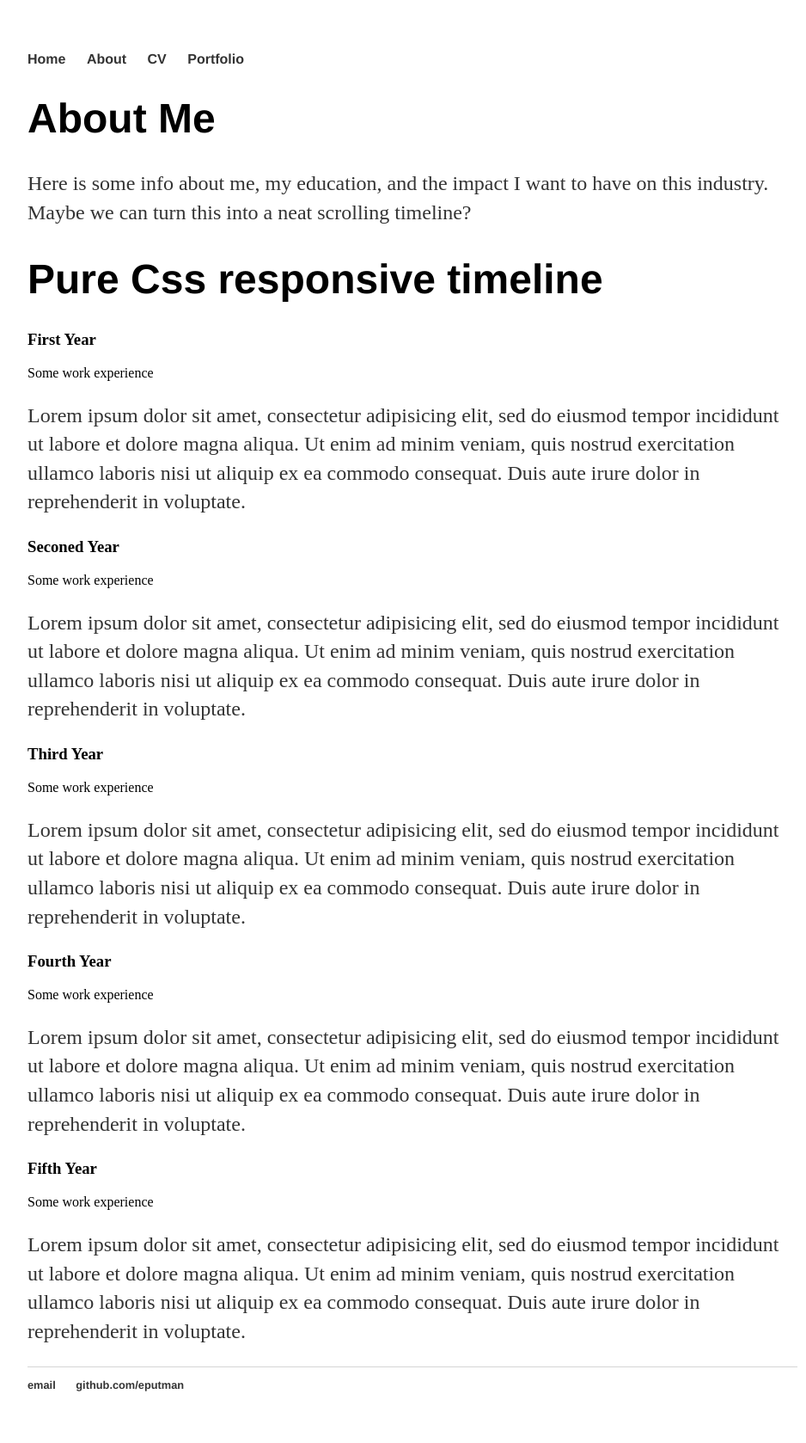
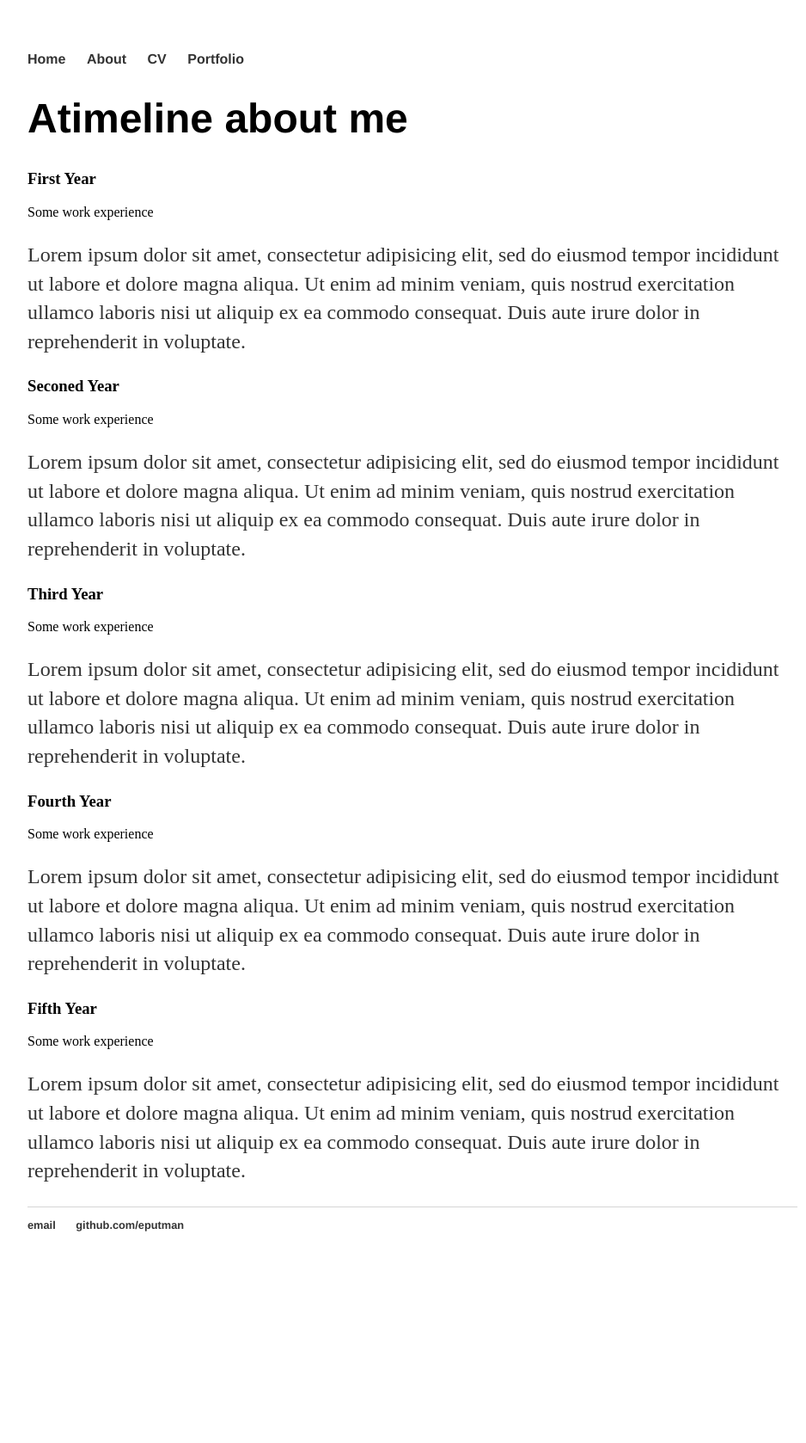
Before and after one commit to eputman/eputman.github.io, a Jekyll site: the page built from about/index.html, in a window 1280 px wide. Shown: the whole page at 86% size, without its empty margins (160-1098 px from the left). Built offline with Jekyll 4.4.1, drawn with Linux system fonts in a browser that asks for light colours; after the commit the page ends 1492 px from its top, so only the background shows below that.

Commit message:
Update index.html
Removed blurb

```diff
--- a/about/index.html
+++ b/about/index.html
@@ -3,17 +3,10 @@ layout: default
 title: About Me
 ---
 
-<div class="blurb">
-	<h1> About Me </h1>
-		<p> Here is some info about me, my education, and the impact I want to have on this industry.
-			<br>
-			Maybe we can turn this into a neat scrolling timeline?
-		</p>
-</div><!-- /.blurb -->
+<link rel="stylesheet" href="timeline.css">
 
 <!-- Timeline -->
-<h1>Pure Css responsive <span>timeline</span></h1>
-<link rel="stylesheet" href="timeline.css">
+<h1>A<span>timeline</span> about me</h1>
 
 <div class="container">
 
```
